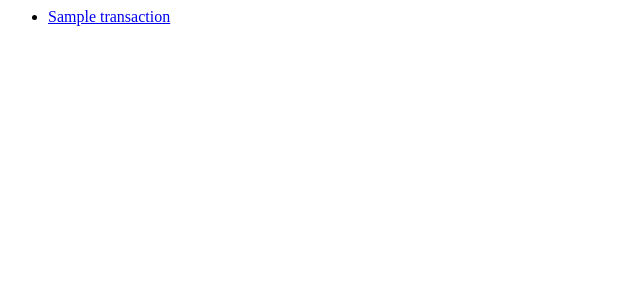
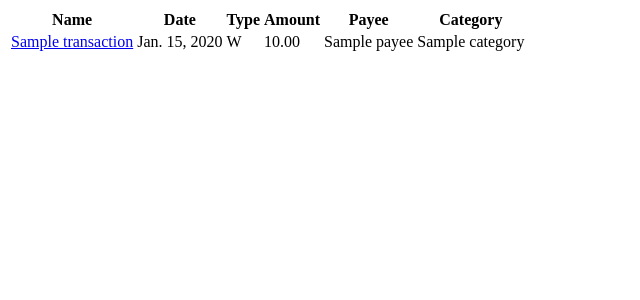
Before and after one commit to ltowarek/budget-supervisor, a Django app: page /transactions/ in a window 1280 px wide. Before the commit the part shown is almost empty. Shown: the top 300 px of the page, without its empty margins (0-640 px from the left). Run offline with Django 3.2, Linux system fonts and the light colour scheme; tables that the repository leaves empty hold one stand-in row (values such as "Sample post").

Commit message:
Present transactions in a table

```diff
--- a/budgetsupervisor/transactions/templates/transactions/transaction_list.html
+++ b/budgetsupervisor/transactions/templates/transactions/transaction_list.html
@@ -1,9 +1,20 @@
-{% if transaction_list %}
-    <ul>
+<table>
+    <tr>
+        <th>Name</th>
+        <th>Date</th>
+        <th>Type</th>
+        <th>Amount</th>
+        <th>Payee</th>
+        <th>Category</th>
+    </tr>
     {% for transaction in transaction_list %}
-        <li><a href="{% url 'transactions:transaction_update' transaction.id %}">{{ transaction.name }}</a></li>
+    <tr>
+        <td><a href="{% url 'transactions:transaction_update' transaction.id %}">{{ transaction.name }}</a></td>
+        <td>{{ transaction.date }}</td>
+        <td>{{ transaction.transaction_type }}</td>
+        <td>{{ transaction.amount }}</td>
+        <td>{{ transaction.payee }}</td>
+        <td>{{ transaction.category }}</td>
+    </tr>
     {% endfor %}
-    </ul>
-{% else %}
-    <p>No transactions are available.</p>
-{% endif %}
+</table>
```
